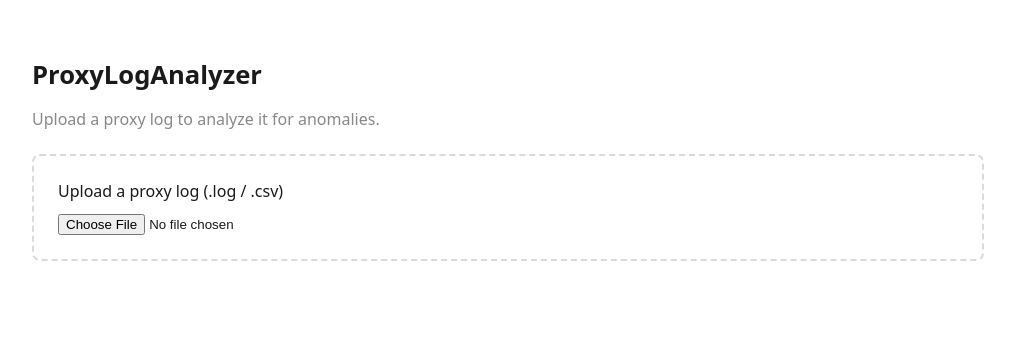
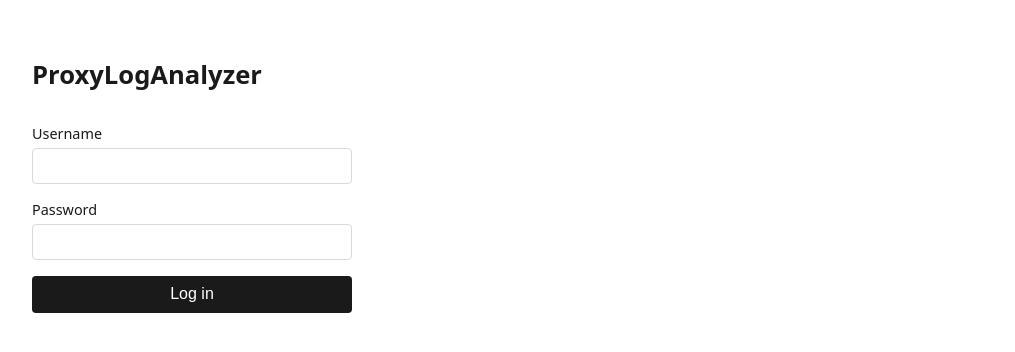
Before and after one commit to sayatnas/ProxyLogAnalyzer, a React (Vite) app in the folder frontend/: page / in a window 1280 px wide. Shown: the top 352 px of the page, without its empty margins (132-1147 px from the left). Built offline with nearby package versions, Linux system fonts and the light colour scheme; no server answers.

Commit message:
Added login page, token, and session handling

```diff
--- a/frontend/src/App.css
+++ b/frontend/src/App.css
@@ -21,6 +21,35 @@
 h1 { font-size: 1.6rem; margin-bottom: 0.25rem; }
 h2 { font-size: 1.2rem; margin: 2rem 0 0.75rem; }
 .muted { color: #888; }
+
+.topbar { display: flex; align-items: baseline; justify-content: space-between; }
+.link {
+  background: none;
+  border: none;
+  color: #555;
+  text-decoration: underline;
+  cursor: pointer;
+  font-size: 0.9rem;
+}
+
+.login { display: flex; flex-direction: column; gap: 1rem; max-width: 320px; margin-top: 2rem; }
+.login label { display: flex; flex-direction: column; gap: 0.3rem; font-size: 0.9rem; }
+.login input {
+  padding: 0.5rem;
+  border: 1px solid var(--line);
+  border-radius: 4px;
+  font-size: 1rem;
+}
+.login button {
+  padding: 0.6rem;
+  border: none;
+  border-radius: 4px;
+  background: #1a1a1a;
+  color: #fff;
+  font-size: 1rem;
+  cursor: pointer;
+}
+.login button:disabled { background: #999; cursor: default; }
 
 .upload { margin: 1.5rem 0; }
 .upload-label {
--- a/frontend/src/App.tsx
+++ b/frontend/src/App.tsx
@@ -1,19 +1,40 @@
 import { useState } from "react";
 import "./App.css";
 import type { AnalysisResult } from "./types";
+import { clearToken, getToken } from "./api";
+import LoginPage from "./components/LoginPage";
 import UploadBox from "./components/UploadBox";
 import StatsBar from "./components/StatsBar";
 import Timeline from "./components/Timeline";
 import FindingsTable from "./components/FindingsTable";
 
 function App() {
+  // Initialising from localStorage means a page refresh keeps you logged in:
+  // the token outlives React's state.
+  const [loggedIn, setLoggedIn] = useState(() => getToken() !== null);
   const [result, setResult] = useState<AnalysisResult | null>(null);
   const [loading, setLoading] = useState(false);
   const [error, setError] = useState<string | null>(null);
 
+  if (!loggedIn) {
+    return <LoginPage onLoggedIn={() => setLoggedIn(true)} />;
+  }
+
   return (
     <div className="app">
-      <h1>ProxyLogAnalyzer</h1>
+      <header className="topbar">
+        <h1>ProxyLogAnalyzer</h1>
+        <button
+          className="link"
+          onClick={() => {
+            clearToken();
+            setLoggedIn(false);
+            setResult(null);
+          }}
+        >
+          Log out
+        </button>
+      </header>
       <p className="muted">Upload a proxy log to analyze it for anomalies.</p>
 
       <UploadBox
@@ -28,6 +49,10 @@ function App() {
         }}
         onError={(msg) => {
           setError(msg);
+          setLoading(false);
+        }}
+        onSessionExpired={() => {
+          setLoggedIn(false);
           setLoading(false);
         }}
       />
--- /dev/null
+++ b/frontend/src/api.ts
@@ -0,0 +1,45 @@
+// One place that knows the backend's address and how to attach the token.
+// Components call these instead of using fetch directly.
+
+const API_URL = import.meta.env.VITE_API_URL ?? "http://localhost:5000";
+
+const TOKEN_KEY = "token";
+
+export const getToken = () => localStorage.getItem(TOKEN_KEY);
+export const setToken = (t: string) => localStorage.setItem(TOKEN_KEY, t);
+export const clearToken = () => localStorage.removeItem(TOKEN_KEY);
+
+export class AuthError extends Error {}
+
+/** Attach the bearer token, and turn a 401 into a typed error the app can react to. */
+export async function authedFetch(path: string, options: RequestInit = {}) {
+  const response = await fetch(`${API_URL}${path}`, {
+    ...options,
+    headers: { ...options.headers, Authorization: `Bearer ${getToken()}` },
+  });
+  if (response.status === 401) {
+    clearToken();
+    throw new AuthError("session expired");
+  }
+  return response;
+}
+
+export async function login(username: string, password: string): Promise<string> {
+  const response = await fetch(`${API_URL}/api/login`, {
+    method: "POST",
+    headers: { "Content-Type": "application/json" },
+    body: JSON.stringify({ username, password }),
+  });
+  if (!response.ok) {
+    let message = response.statusText;
+    try {
+      const body = await response.json();
+      if (body.error) message = body.error;
+    } catch {
+      // non-JSON error body; keep the status text
+    }
+    throw new Error(message);
+  }
+  const data = await response.json();
+  return data.token;
+}
--- /dev/null
+++ b/frontend/src/components/LoginPage.tsx
@@ -0,0 +1,59 @@
+import { useState } from "react";
+import { login, setToken } from "../api";
+
+interface Props {
+  onLoggedIn: () => void;
+}
+
+export default function LoginPage({ onLoggedIn }: Props) {
+  const [username, setUsername] = useState("");
+  const [password, setPassword] = useState("");
+  const [error, setError] = useState<string | null>(null);
+  const [busy, setBusy] = useState(false);
+
+  // preventDefault stops the browser's own form submission, which would reload
+  // the page and wipe React's state.
+  const handleSubmit = async (e: React.FormEvent<HTMLFormElement>) => {
+    e.preventDefault();
+    setBusy(true);
+    setError(null);
+    try {
+      const token = await login(username, password);
+      setToken(token);
+      onLoggedIn();
+    } catch (err) {
+      setError(String(err));
+    } finally {
+      setBusy(false);
+    }
+  };
+
+  return (
+    <div className="app">
+      <h1>ProxyLogAnalyzer</h1>
+      <form className="login" onSubmit={handleSubmit}>
+        <label>
+          Username
+          <input
+            value={username}
+            onChange={(e) => setUsername(e.target.value)}
+            autoComplete="username"
+          />
+        </label>
+        <label>
+          Password
+          <input
+            type="password"
+            value={password}
+            onChange={(e) => setPassword(e.target.value)}
+            autoComplete="current-password"
+          />
+        </label>
+
+        <button type="submit" disabled={busy}>Log in</button>
+
+        {error && <p className="status error">{error}</p>}
+      </form>
+    </div>
+  );
+}
--- a/frontend/src/components/UploadBox.tsx
+++ b/frontend/src/components/UploadBox.tsx
@@ -1,23 +1,26 @@
 import type { AnalysisResult } from "../types";
+import { authedFetch, AuthError } from "../api";
+
 
 interface Props {
   onStart: () => void;
   onSuccess: (result: AnalysisResult) => void;
   onError: (message: string) => void;
+  onSessionExpired: () => void;
 }
 
-export default function UploadBox({ onStart, onSuccess, onError }: Props) {
+export default function UploadBox({ onStart, onSuccess, onError, onSessionExpired }: Props) {
   const handleFile = (file: File) => {
     onStart();
     const form = new FormData();
     form.append("file", file);
-    fetch("http://localhost:5000/api/upload", { method: "POST", body: form })
+    authedFetch("/api/upload", { method: "POST", body: form })
       .then(async response => {
         if (!response.ok) {
           let message = response.statusText;
           try {
             const body = await response.json();
-            message = body.error;
+            if (body.error) message = body.error;
           } catch {
           }
           onError(message);
@@ -26,7 +29,13 @@ export default function UploadBox({ onStart, onSuccess, onError }: Props) {
           onSuccess(data);
         }
       })
-      .catch(error => onError(String(error)));
+      .catch(error => {
+        if (error instanceof AuthError) {
+          onSessionExpired();
+        } else {
+          onError(String(error));
+        }
+      });
   };
   return (
     <div className="upload">
```
